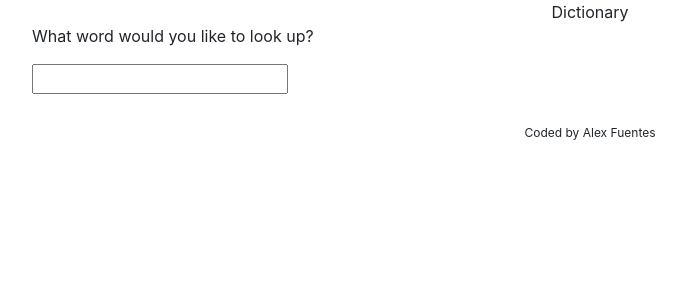
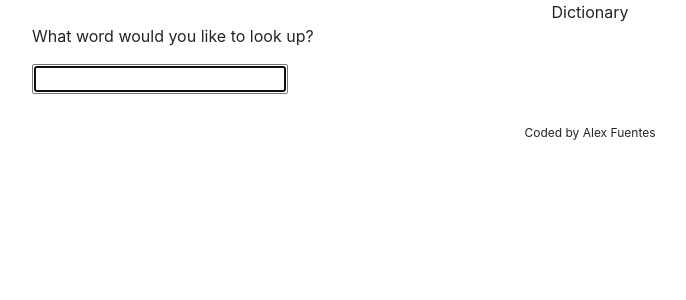
Before and after one commit to alexpfuentes/react-dictionary, a React (Create React App) app: page / in a window 1280 px wide. Shown: the top 300 px of the page, without its empty margins (50-736 px from the left). Built offline with nearby package versions, Linux system fonts and the light colour scheme; no server answers.

Commit message:
integrated axios and the api

```diff
--- a/package.json
+++ b/package.json
@@ -6,6 +6,7 @@
     "@testing-library/jest-dom": "^5.16.5",
     "@testing-library/react": "^13.4.0",
     "@testing-library/user-event": "^13.5.0",
+    "axios": "^1.4.0",
     "bootstrap": "^5.3.0",
     "react": "^18.2.0",
     "react-dom": "^18.2.0",
--- a/src/Dictionary.js
+++ b/src/Dictionary.js
@@ -1,7 +1,12 @@
 import React, { useState } from "react";
+import axios from "axios";
 
 export default function Dictionary() {
   let [keyword, setKeyword] = useState("");
+
+  function handleResponse(response) {
+    console.log(response.data);
+  }
 
   function search(event) {
     event.preventDefault();
@@ -12,6 +17,10 @@ export default function Dictionary() {
     setKeyword(event.target.value);
   }
 
+  let key = "4c3ab30f0419b703b56ofe9631t0a52a";
+  let apiUrl = `https://api.shecodes.io/dictionary/v1/define?word=${keyword}&key=${key}`
+  axios.get(apiUrl).then(handleResponse);
+
   return (
     <div className="Dictionary">
       <p>
@@ -21,7 +30,7 @@ export default function Dictionary() {
         <input
           type="search"
           onChange={handleKeywordChange}
-          autofocus={true}
+          autoFocus={true}
         />
       </form>
     </div>
```
Also changed, not shown: 1 other file (tests, documents, lock files or other folders).
